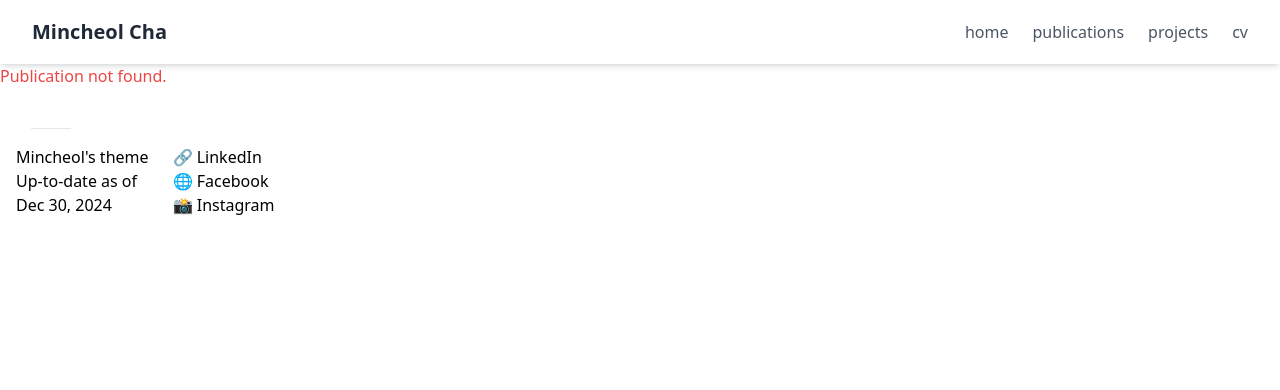
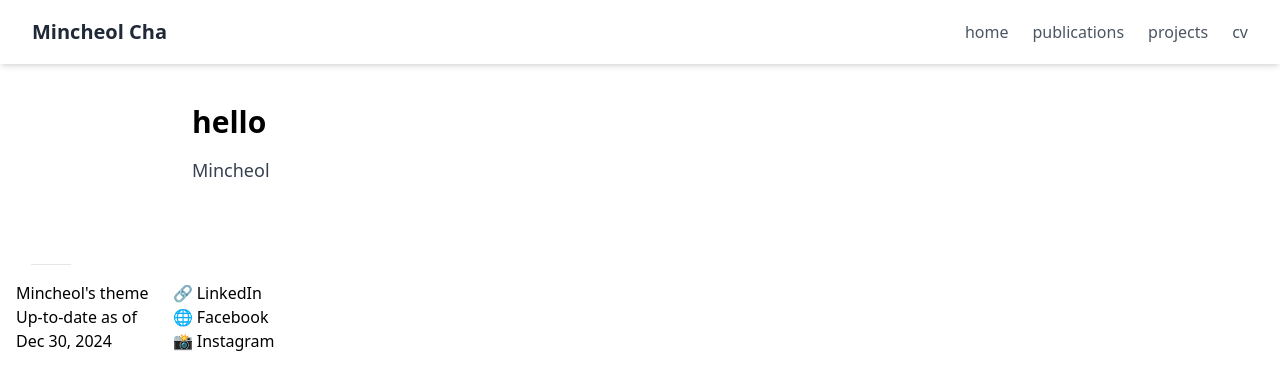
Before and after one commit to chamchiking/chamchiking.github.io, a SvelteKit app: page /publications/1 in a window 1280 px wide. Before the commit this address had no page. Shown: the top 390 px of the page. Built offline with nearby package versions, Linux system fonts and the light colour scheme.

Commit message:
fix: fixed dynamic routes prerender

```diff
--- a/src/lib/data/publications.json
+++ b/src/lib/data/publications.json
@@ -2,7 +2,7 @@
     {
         "id": "1",
         "title": "hello",
-        "authors": "",
+        "authors": "Mincheol",
         "conference": "",
         "year": 2024,
         "category": ["AI / NLP", "Design"],
--- a/src/routes/publications/[id]/+page.server.js
+++ b/src/routes/publications/[id]/+page.js
@@ -1,7 +1,6 @@
-export const prerender = true;
-
 // Import the JSON data
 import publications from '$lib/data/publications.json';
+export const prerender = true;
 
 // List all dynamic routes for prerendering
 export async function entries() {
--- a/src/routes/publications/[id]/+page.svelte
+++ b/src/routes/publications/[id]/+page.svelte
@@ -1,11 +1,13 @@
 <script>
-	export let publication;
+	export let data;
+
+	const { publication } = data;
 </script>
 
 {#if publication}
 	<div class="max-w-4xl mx-auto py-10">
 		<h1 class="text-3xl font-bold mb-4">{publication.title}</h1>
-		<p class="text-lg text-gray-700">{publication.content}</p>
+		<p class="text-lg text-gray-700">{publication.authors}</p>
 	</div>
 {:else}
 	<p class="text-red-500">Publication not found.</p>
--- a/svelte.config.js
+++ b/svelte.config.js
@@ -8,9 +8,9 @@
 			assets: 'build',
 			fallback: 'index.html' // Fallback for unmatched routes
 		}),
-		prerender: {
-			entries: ['*'] // Attempt to prerender all pages
-		},
+		// prerender: {
+		// 	entries: ['*'] // Attempt to prerender all pages
+		// },
 		paths: {
 			base: '' // Replace with your repository name
 		}
```
